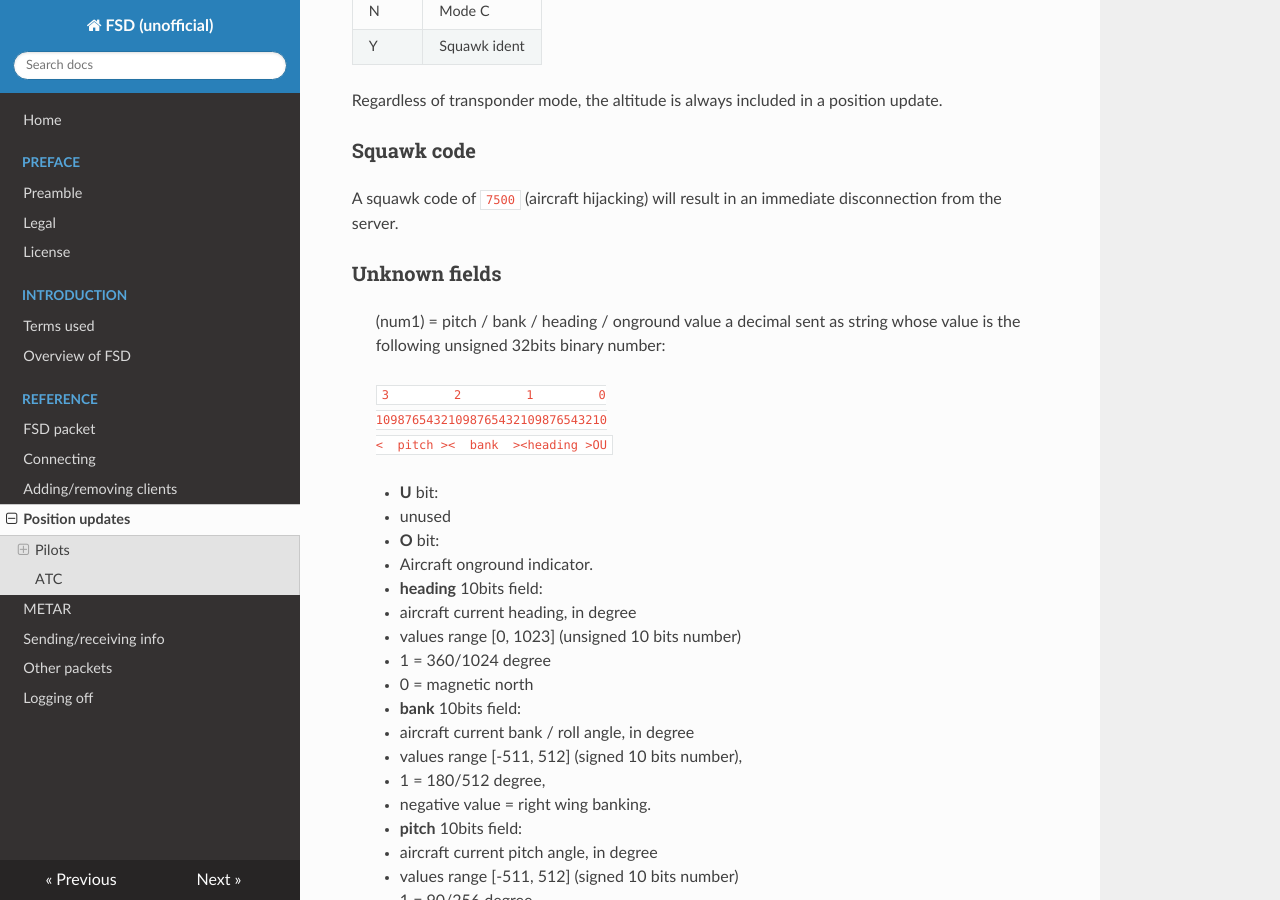
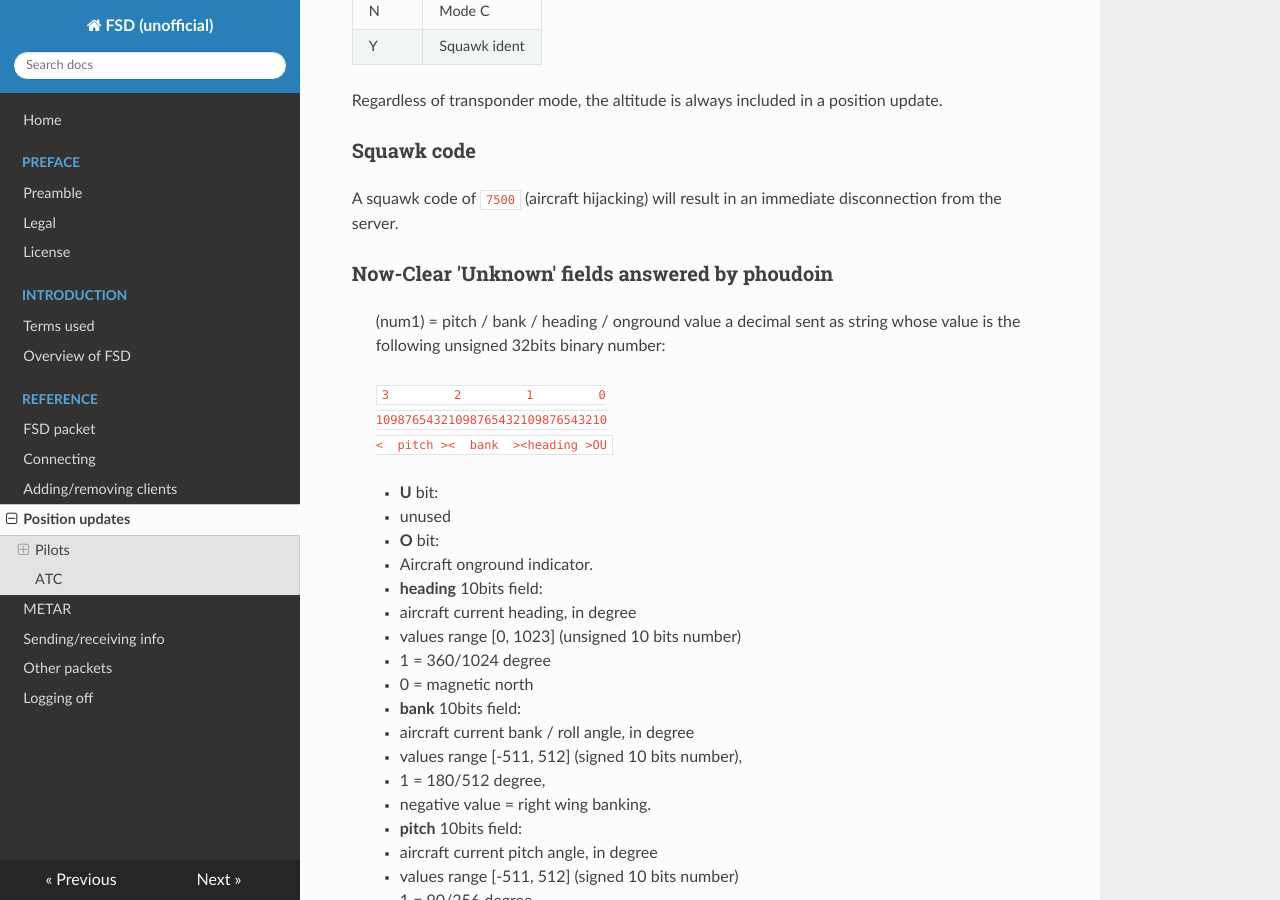
Before and after one commit to norrisng/fsd-doc, an MkDocs documentation site: the page built from docs/api/pos.md, in a window 1280 px wide and 900 px high, scrolled down 544 px. Built offline with MkDocs 1.6.1, drawn with Linux system fonts in a browser that asks for light colours; nearby versions of some CDN libraries; old or Windows-style settings are respelled for this version of MkDocs.

Commit message:
Resolved PBH problem

```diff
--- a/docs/api/pos.md
+++ b/docs/api/pos.md
@@ -28,7 +28,7 @@ Regardless of transponder mode, the altitude is always included in a position up
 
 A squawk code of `7500` (aircraft hijacking) will result in an immediate disconnection from the server.
 
-### Unknown fields ###
+### Now-Clear 'Unknown' fields answered by phoudoin ###
 
 > (num1) = pitch / bank / heading / onground value
 > a decimal sent as string whose value is the following unsigned 32bits binary number:
```
